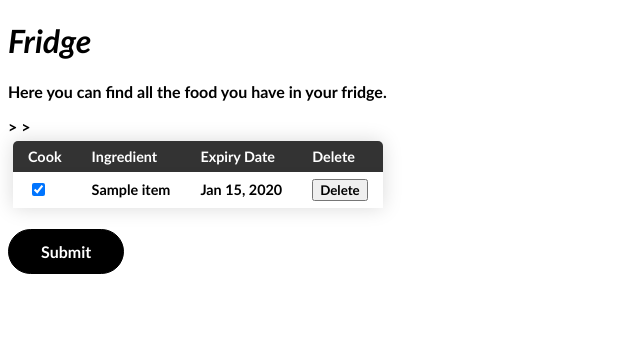
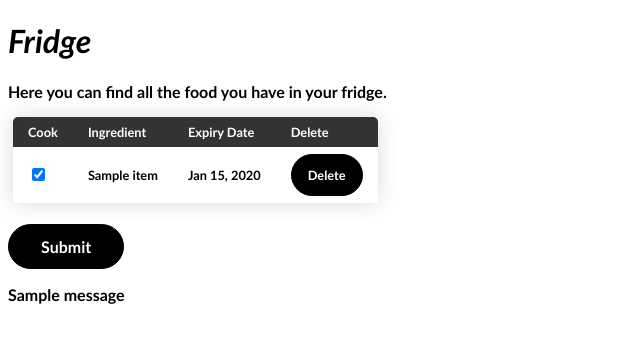
Before and after one commit to Yarik-Popov/receipt-generator, a Flask app: page /fridge in a window 1280 px wide. Shown: the part 88-431 px from the top of the page, without its empty margins (0-640 px from the left). Run offline with Flask 3, Linux system fonts and the light colour scheme; tables that the repository leaves empty hold one stand-in row (values such as "Sample post"); one stand-in notice (Sample message) is shown.

Commit message:
fix >> issue and fix the wrong place where the deletion message shows up

```diff
--- a/static/fridge.css
+++ b/static/fridge.css
@@ -14,7 +14,7 @@ h1 {
 .content-table {
     border-collapse: collapse;
     margin: 5px;
-    font-size: 0.9em;
+    font-size: 0.8em;
     min-width: 200px;
     border-radius: 5px 5px 0 0;
     overflow:hidden;
@@ -51,6 +51,19 @@ h1 {
     color: #009879;
 }
 
+.delete {
+    padding: 0.75rem 1rem;
+    font-size: 0.8rem;
+    border: 1px solid black;
+    border-radius: 2px;
+    color: white;
+    background-color: black;
+    cursor: pointer;
+    border-radius: 30px;
+    transition: background-color 0.35s,
+    color 0.35s;
+}
+
 .submit {
     margin-top: 1rem;
     padding: 0.75rem 2rem;
--- a/templates/fridge.html
+++ b/templates/fridge.html
@@ -15,7 +15,7 @@
                     <th>Cook</th>
                     <th>Ingredient</th>
                     <th>Expiry Date</th>
-                    <th>Delete</th>>
+                    <th>Delete</th>
                 </tr>
             </thread>
             <tbody>
@@ -26,14 +26,21 @@
                         <td>{{item.expiry_date.strftime("%b %d, %Y")}}</td>
                         <td>
                             <form action="{{ url_for('delete_item', item_id=item.id) }}" method="POST">
-                                <input type="submit" value="Delete">
+                                <input class="delete" type="submit" value="Delete">
                             </form>
-                            </td>>
+                            </td>
                     </tr>
                     {% endfor %}
 
                 </tbody>
             </table>
         <input class="submit" type="submit" value="Submit">
+        {% with messages = get_flashed_messages() %}
+        {% if messages %}
+            {% for message in messages %}
+                <p>{{ message }}</p>
+            {% endfor %}
+        {% endif %}
+    {% endwith %}
 
 {% endblock %}
```
